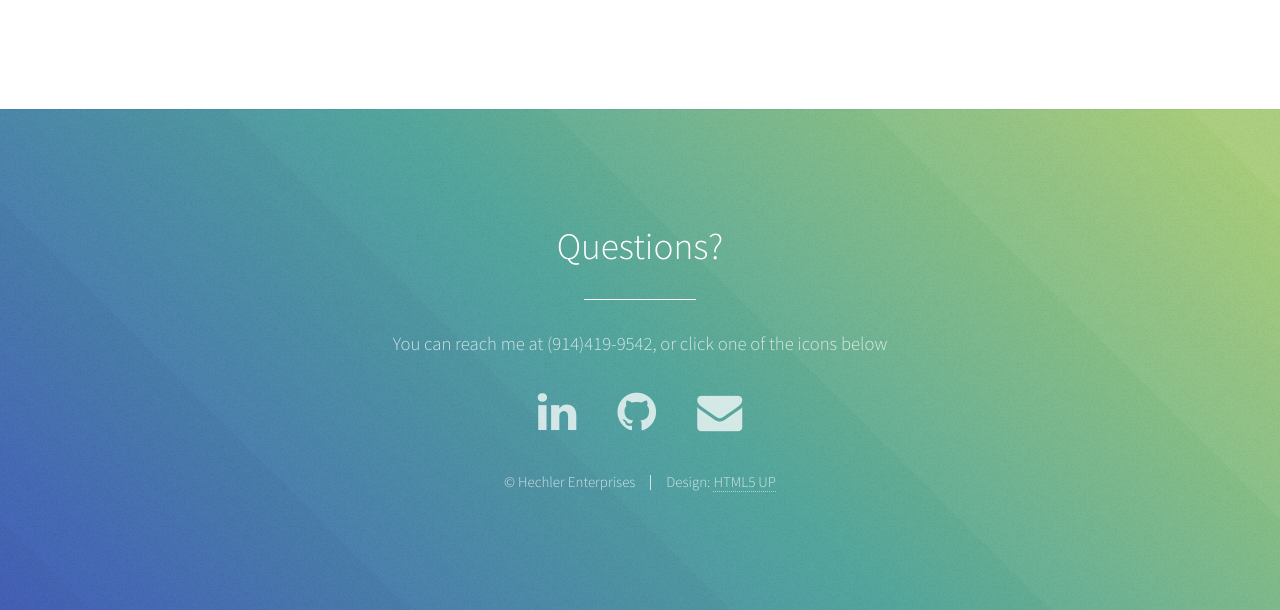
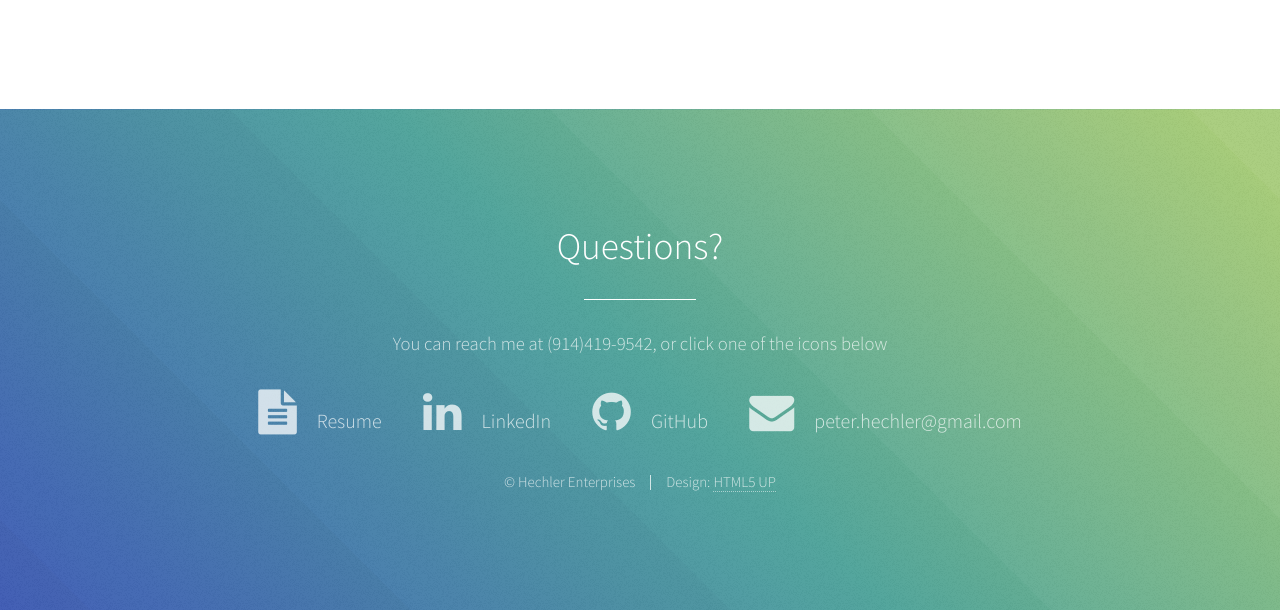
Before and after one commit to hechlerp/appAcademyPortfolio, a plain HTML site: page index.html in a window 1280 px wide. Shown: the part 2761-3371 px from the top of the page. Drawn offline with Linux system fonts and the light colour scheme.

Commit message:
resume icon added

```diff
--- a/assets/css/main.css
+++ b/assets/css/main.css
@@ -2239,7 +2239,8 @@
 		}
 
 		.icon > .label {
-			display: none;
+			font-size: 20px;
+      padding-left: 20px;
 		}
 
 		.icon.major {
--- a/index.html
+++ b/index.html
@@ -127,8 +127,6 @@
 
 		<!-- Four -->
 
-
-
 		<!-- Footer -->
 			<section id="footer">
         <header class="major">
@@ -136,9 +134,10 @@
         </header>
         <p>You can reach me at (914)419-9542, or click one of the icons below</p>
 				<ul class="icons">
+          <li><a href="./assets/resume" class="icon alt font-icon fa-file-text"><span class="label">Resume</span></a></li>
 					<li><a href="https://www.linkedin.com/in/peter-hechler-ab4238b4" class="icon alt font-icon fa-linkedin"><span class="label">LinkedIn</span></a></li>
 					<li><a href="https://github.com/hechlerp" class="icon alt font-icon fa-github"><span class="label">GitHub</span></a></li>
-					<li><a href="mailto:peter.hechler@gmail.com" class="icon alt font-icon fa-envelope"><span class="label">Email</span></a></li>
+					<li><a href="mailto:peter.hechler@gmail.com" class="icon alt font-icon fa-envelope"><span class="label">peter.hechler@gmail.com</span></a></li>
 				</ul>
 				<ul class="copyright">
 					<li>&copy; Hechler Enterprises</li><li>Design: <a href="http://html5up.net">HTML5 UP</a></li>
```
Also changed, not shown: 1 other file.
